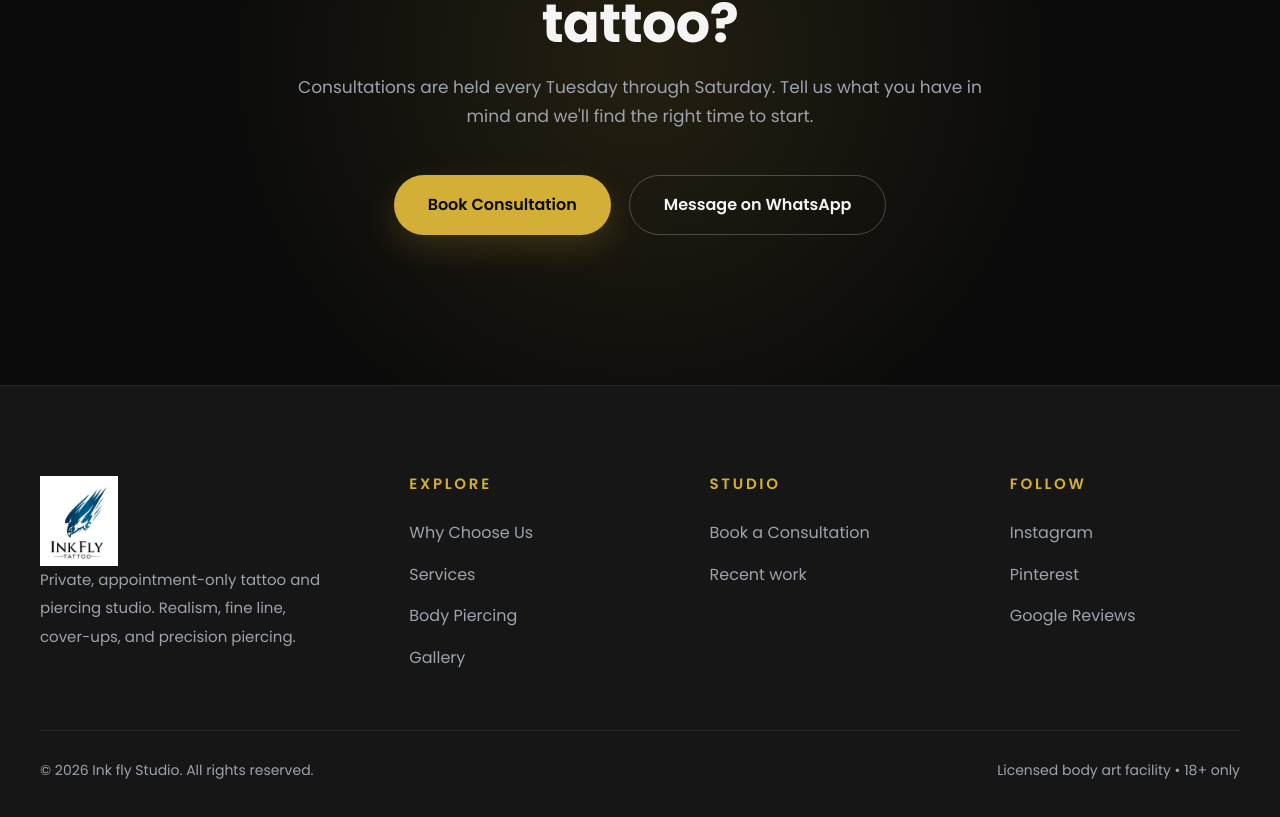
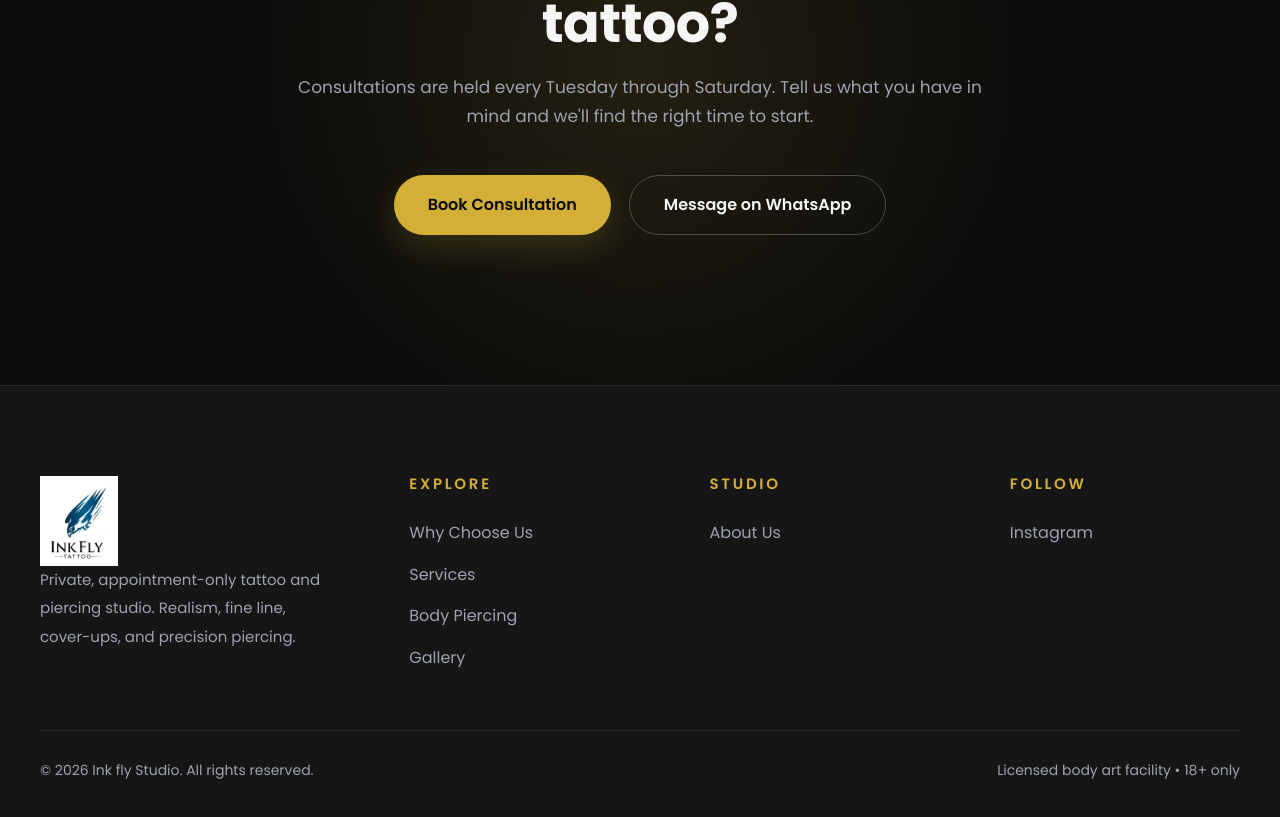
Before and after one commit to wavesolutions024/1991_landing_page, a React (Vite) app: page / in a window 1280 px wide. Shown: the part 9245-10062 px from the top of the page. Built offline with nearby package versions, Linux system fonts and the light colour scheme.

Commit message:
footer changes

```diff
--- a/src/components/Footer.jsx
+++ b/src/components/Footer.jsx
@@ -48,9 +48,9 @@ const Footer = () => {
 
             <ul>
 
-              <li><a href="/">Book a Consultation</a></li>
+              <li><a href="#studio">About Us</a></li>
 
-              <li><a href="#gallery">Recent work</a></li>
+              {/* <li><a href="#gallery">Recent work</a></li> */}
 
               {/* <li><a href="/">Gift Cards</a></li> */}
 
@@ -66,9 +66,9 @@ const Footer = () => {
 
               <li><a href="https://www.instagram.com/inkflytattoopune?igsh=c2Nvb3g4amFlMHhj">Instagram</a></li>
 
-              <li><a href="/">Pinterest</a></li>
+              {/* <li><a href="/">Pinterest</a></li>
 
-              <li><a href="/">Google Reviews</a></li>
+              <li><a href="/">Google Reviews</a></li> */}
 
             </ul>
 
```
